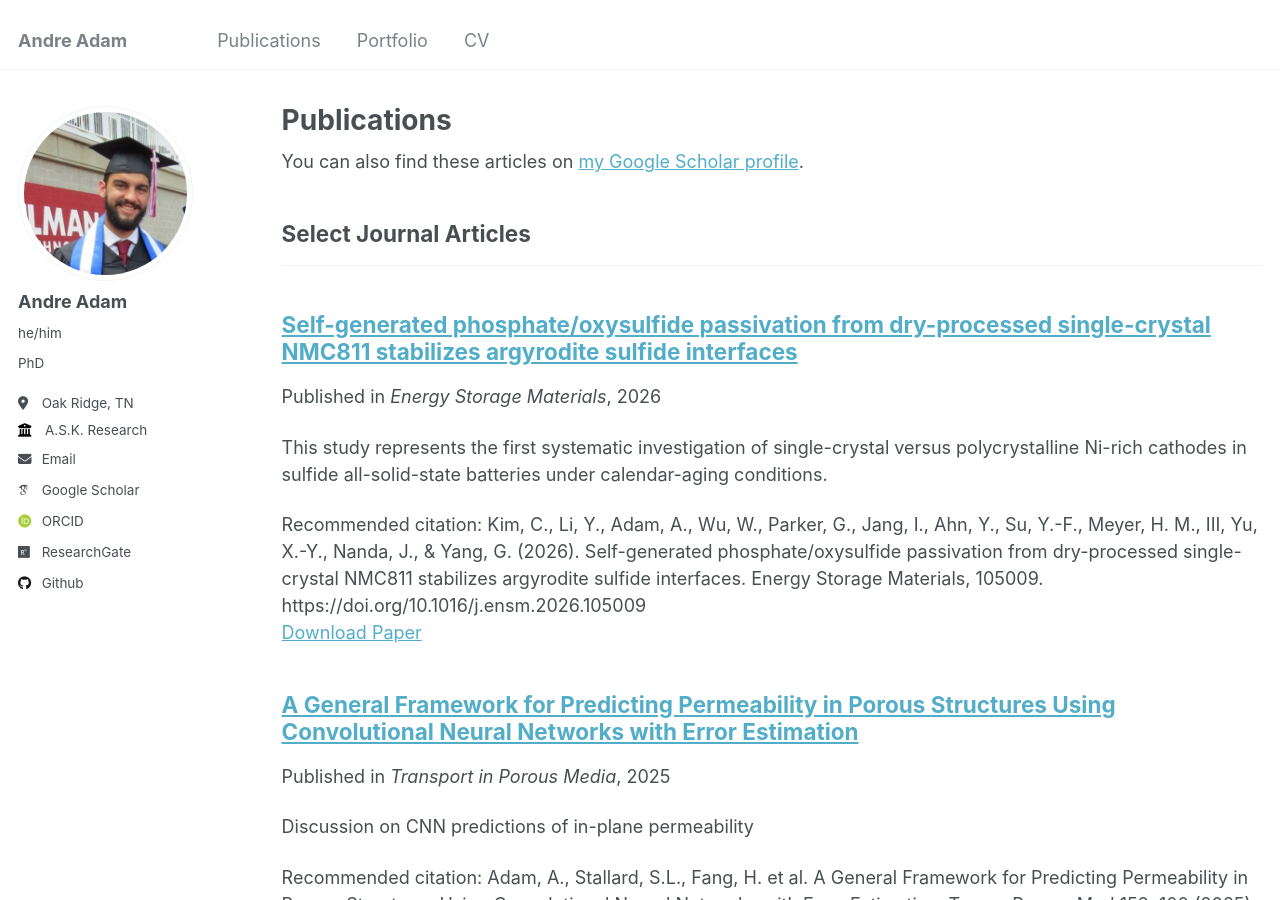
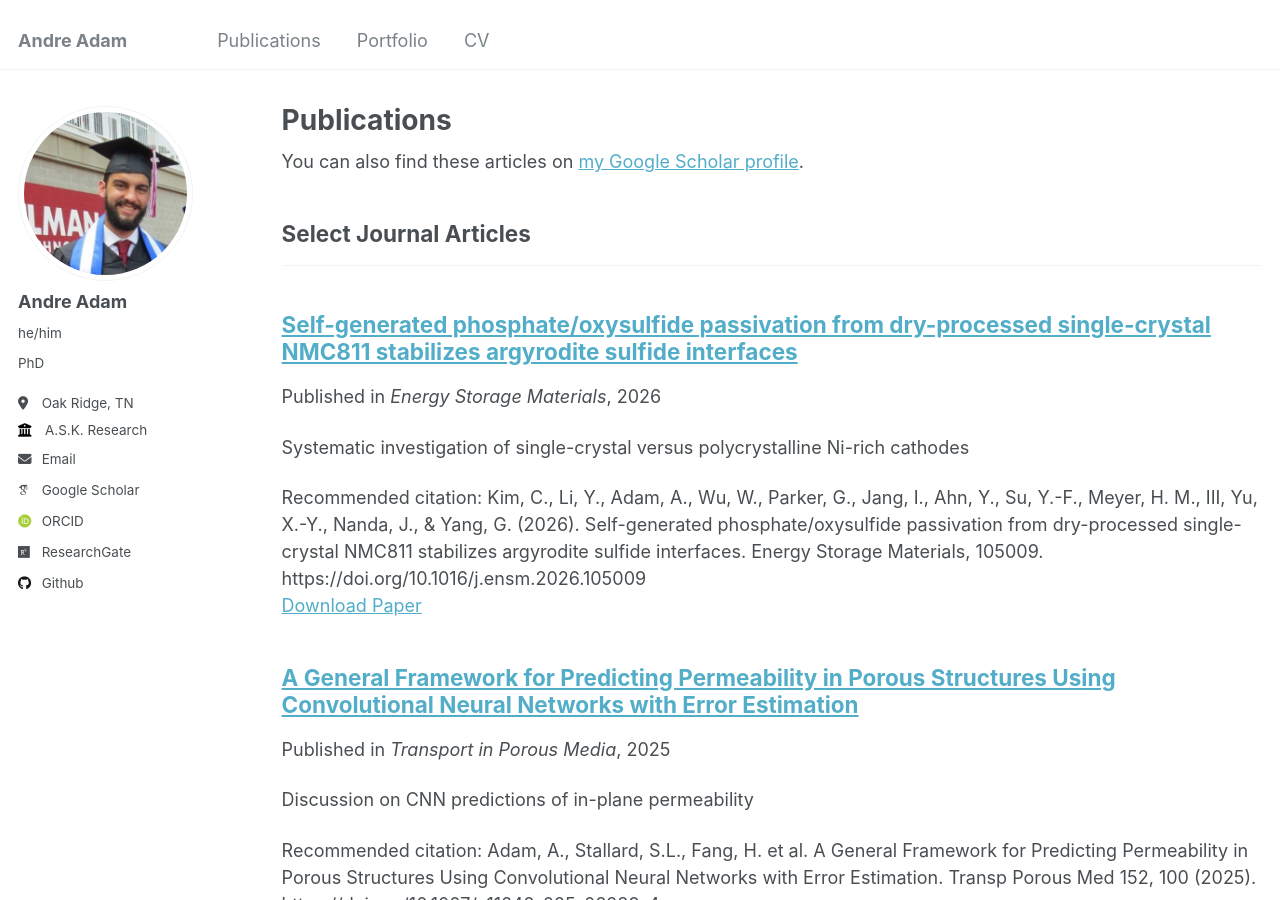
Before and after one commit to adama-wzr/adama-wzr.github.io, a Jekyll site: the page built from _pages/publications.html, in a window 1280 px wide and 900 px high. Built offline with Jekyll 4.4.1, drawn with Linux system fonts in a browser that asks for light colours; some web fonts are replaced.

Commit message:
Update 2026-02-24-NMC-ASSB.md
- publication not showing on website for some reason

```diff
--- a/_publications/2026-02-24-NMC-ASSB.md
+++ b/_publications/2026-02-24-NMC-ASSB.md
@@ -3,11 +3,11 @@ title: "Self-generated phosphate/oxysulfide passivation from dry-processed singl
 collection: publications
 category: manuscripts
 permalink: /publication/2026-02-24-NMC-ASSB
-excerpt: 'This study represents the first systematic investigation of single-crystal versus polycrystalline Ni-rich cathodes in sulfide all-solid-state batteries under calendar-aging conditions.'
+excerpt: 'Systematic investigation of single-crystal versus polycrystalline Ni-rich cathodes'
 date: 2026-02-24
 venue: 'Energy Storage Materials'
 paperurl: 'https://doi.org/10.1016/j.ensm.2026.105009'
-citation: 'Kim, C., Li, Y., Adam, A., Wu, W., Parker, G., Jang, I., Ahn, Y., Su, Y.-F., Meyer, H. M., III, Yu, X.-Y., Nanda, J., & Yang, G. (2026). Self-generated phosphate/oxysulfide passivation from dry-processed single-crystal NMC811 stabilizes argyrodite sulfide interfaces. Energy Storage Materials, 105009. https://doi.org/10.1016/j.ensm.2026.105009 '
+citation: 'Kim, C., Li, Y., Adam, A., Wu, W., Parker, G., Jang, I., Ahn, Y., Su, Y.-F., Meyer, H. M., III, Yu, X.-Y., Nanda, J., & Yang, G. (2026). Self-generated phosphate/oxysulfide passivation from dry-processed single-crystal NMC811 stabilizes argyrodite sulfide interfaces. Energy Storage Materials, 105009. https://doi.org/10.1016/j.ensm.2026.105009'
 ---
 
 This study represents the first systematic investigation of single-crystal versus polycrystalline Ni-rich cathodes in sulfide all-solid-state batteries under calendar-aging conditions.
```
